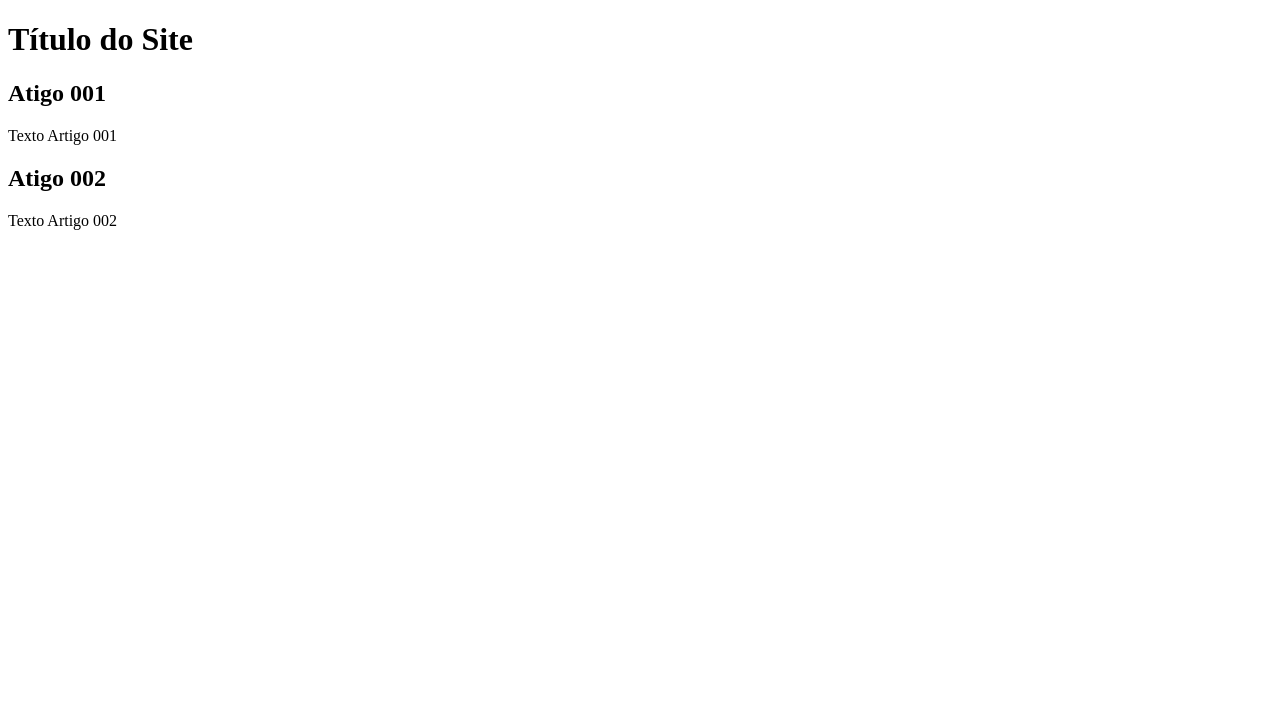
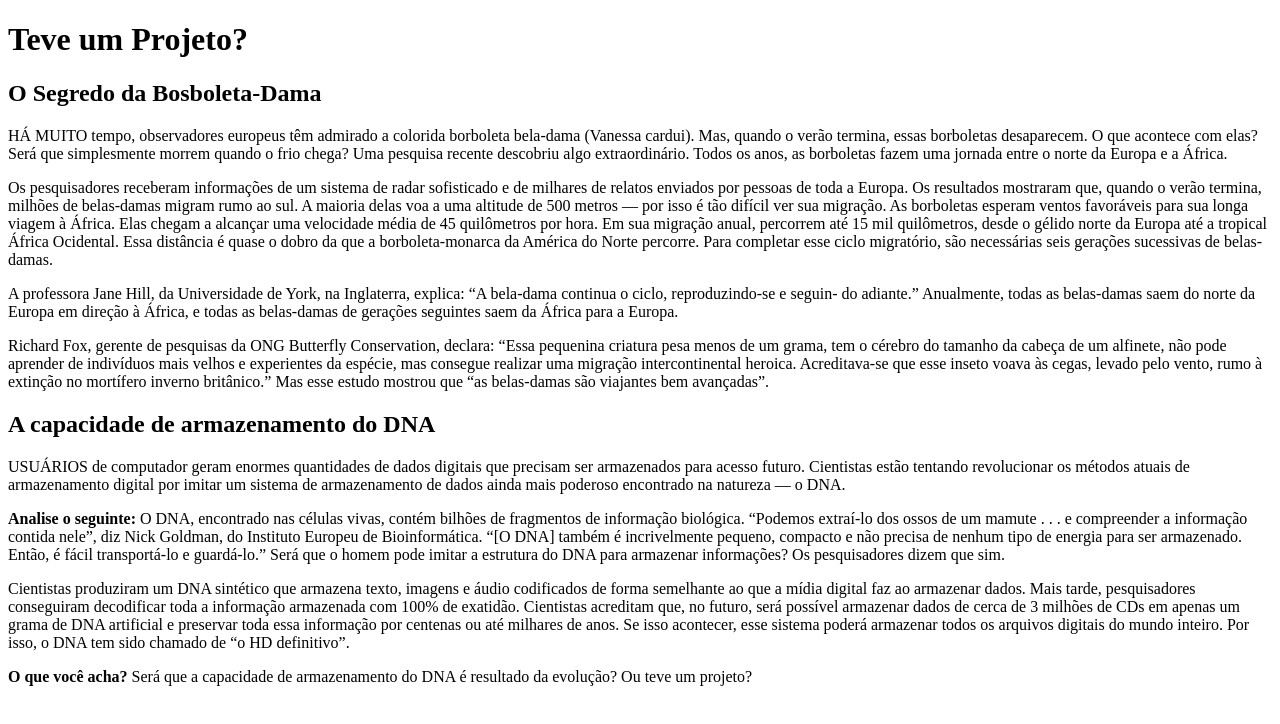
Before and after one commit to FullStackMarkV/projeto-site, a plain HTML site: page index.html in a window 1280 px wide. Drawn offline with Linux system fonts and the light colour scheme.

Commit message:
comecei a escrever o conteúdo

```diff
--- a/index.html
+++ b/index.html
@@ -10,15 +10,22 @@
 
     </main>
     <header>
-        <h1>Título do Site</h1>
+        <h1>Teve um Projeto?</h1>
     </header>
     <article>
-        <h2>Atigo 001</h2>
-        <p>Texto Artigo 001</p>
+        <h2>O Segredo da Bosboleta-Dama</h2>
+        <p>HÁ MUITO tempo, observadores europeus têm admirado a colorida borboleta bela-dama (Vanessa cardui). Mas, quando o verão termina, essas borboletas desaparecem. O que acontece com elas? Será que simplesmente morrem quando o frio chega? Uma pesquisa recente descobriu algo extraordinário. Todos os anos, as borboletas fazem uma jornada entre o norte da Europa e a África.</p>
+        <p>Os pesquisadores receberam informações de um sistema de radar sofisticado e de milhares de relatos enviados por pessoas de toda a Europa. Os resultados mostraram que, quando o verão termina, milhões de belas-damas migram rumo ao sul. A maioria delas voa a uma altitude de 500 metros — por isso é tão difícil ver sua migração. As borboletas esperam ventos favoráveis para sua longa viagem à África. Elas chegam a alcançar uma velocidade média de 45 quilômetros por hora. Em sua migração anual, percorrem até 15 mil quilômetros, desde o gélido norte da Europa até a tropical África Ocidental. Essa distância é quase o dobro da que a borboleta-monarca da América do Norte percorre. Para completar esse ciclo migratório, são necessárias seis gerações sucessivas de belas-damas.</p>
+        <p>A professora Jane Hill, da Universidade de York, na Inglaterra, explica: “A bela-dama continua o ciclo, reproduzindo-se e seguin- do adiante.” Anualmente, todas as belas-damas saem do norte da Europa em direção à África, e todas as belas-damas de gerações seguintes saem da África para a Europa.</p>
+        <p>Richard Fox, gerente de pesquisas da ONG Butterfly Conservation, declara: “Essa pequenina criatura pesa menos de um grama, tem o cérebro do tamanho da cabeça de um alfinete, não pode aprender de indivíduos mais velhos e experientes da espécie, mas consegue realizar uma migração intercontinental heroica. Acreditava-se que esse inseto voava às cegas, levado pelo vento, rumo à extinção no mortífero inverno britânico.” Mas esse estudo mostrou que “as belas-damas são viajantes bem avançadas”.</p>
     </article>
     <article>
-        <h2>Atigo 002</h2>
-        <p>Texto Artigo 002</p>
+        <h2>A capacidade de armazenamento do DNA</h2>
+        <p>USUÁRIOS de computador geram enormes quantidades de dados digitais que precisam ser armazenados para acesso futuro. Cientistas estão tentando revolucionar os métodos atuais de armazenamento digital por imitar um sistema de armazenamento de dados ainda mais poderoso encontrado na natureza — o DNA.</p>
+        <p><strong>Analise o seguinte:</strong> O DNA, encontrado nas células vivas, contém bilhões de fragmentos de informação biológica. “Podemos extraí-lo dos ossos de um mamute . . . e compreender a informação contida nele”, diz Nick Goldman, do Instituto Europeu de Bioinformática. “[O DNA] também é incrivelmente pequeno, compacto e não precisa de nenhum tipo de energia para ser armazenado. Então, é fácil transportá-lo e guardá-lo.” Será que o homem pode imitar a estrutura do DNA para armazenar informações? Os pesquisadores dizem que sim.</p>
+        <p>Cientistas produziram um DNA sintético que armazena texto, imagens e áudio codificados de forma semelhante ao que a mídia digital faz ao armazenar dados. Mais tarde, pesquisadores conseguiram decodificar toda a informação armazenada com 100% de exatidão. Cientistas acreditam que, no futuro, será possível armazenar dados de cerca de 3 milhões de CDs em apenas um grama de DNA artificial e preservar toda essa informação por centenas ou até milhares de anos. Se isso acontecer, esse sistema poderá armazenar todos os arquivos digitais do mundo inteiro. Por isso, o DNA tem sido chamado de “o HD definitivo”.
+        <p><strong>O que você acha?</strong> Será que a capacidade de armazenamento do DNA é resultado da evolução? Ou teve um projeto?</p>
+        </p>
     </article>
 </body>
 </html>
```
